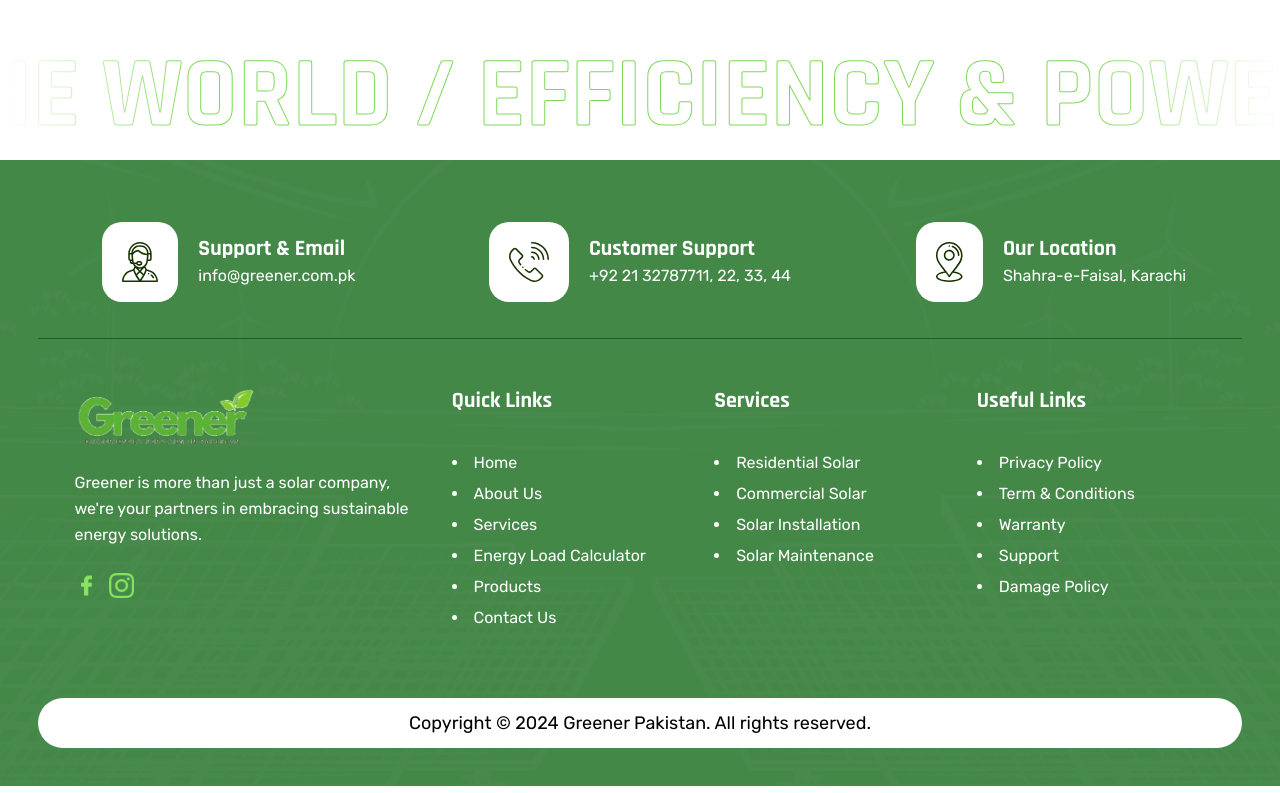
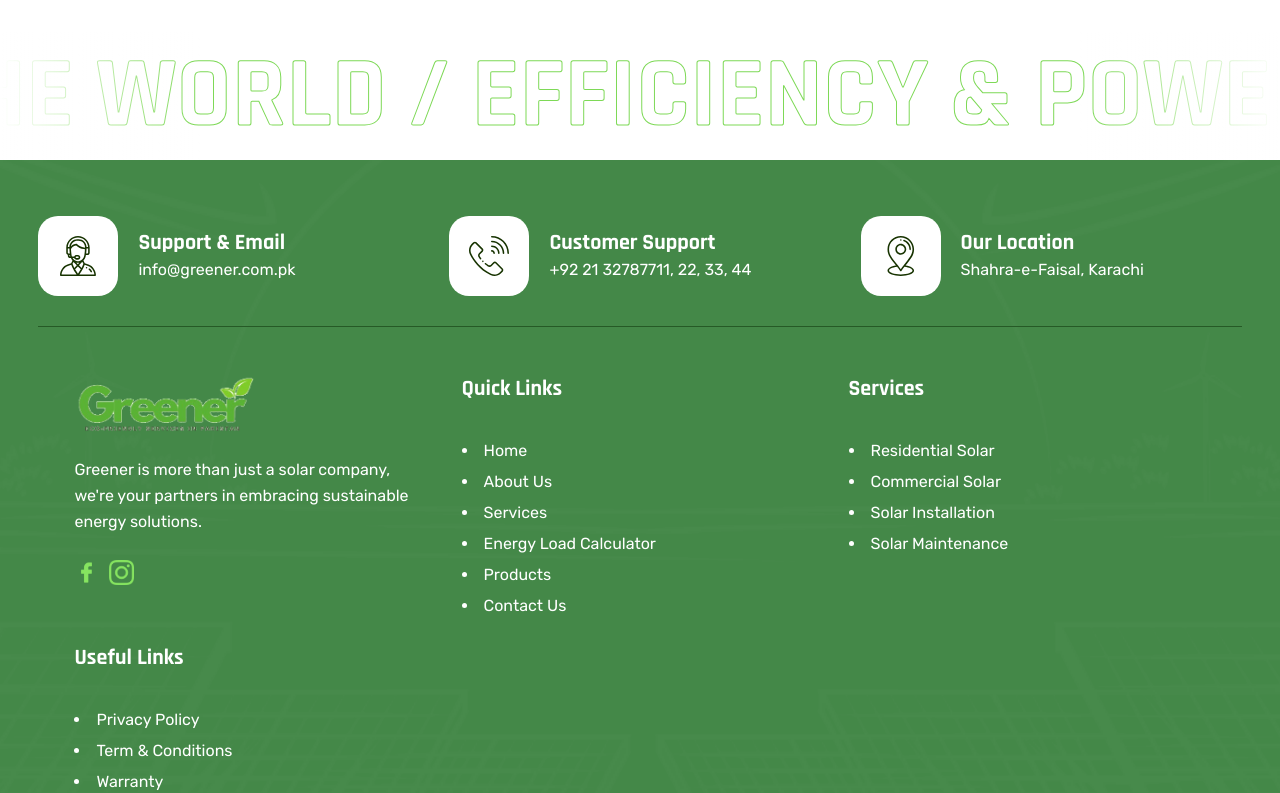
Before and after one commit to nameerfarooq/greener, a React (Vite) app: page /contact in a window 1280 px wide. Shown: the part 2004-2797 px from the top of the page. Built offline with nearby package versions, Linux system fonts and the light colour scheme.

Commit message:
Responsiveness added on home page

```diff
--- a/src/assets/styles/_footer.scss
+++ b/src/assets/styles/_footer.scss
@@ -3,20 +3,23 @@
   background-image: url("/src/assets/images/footerbg.png");
   background-position: center;
   background-repeat: no-repeat;
-background-size: cover;
+  background-size: cover;
   .inner {
     padding: 2% 3%;
     .row1 {
       display: flex;
       align-items: center;
       justify-content: center;
+      flex-wrap: wrap;
       gap: 30px;
-      padding: 3% 0;
+      padding: 30px 0;
       border-bottom: 1px solid rgb(38, 90, 38);
       .box {
-        @include centerAll;
+       display: flex;
+       align-items: center;
         gap: 20px;
         flex: 1;
+        min-width: 270px;
         .left {
           @include centerAll;
           padding: 20px;
@@ -27,9 +30,9 @@
             scale: 1.05;
             cursor: pointer;
           }
-          img {
-            width: 30px;
-            height: 30px;
+          svg {
+            width: 40px;
+            height: 40px;
             object-fit: contain;
           }
           .right {
@@ -44,13 +47,12 @@
       margin: 4% auto;
       display: flex;
       padding: 0 3%;
-      gap: 3%;
+      gap: 30px;
+flex-wrap: wrap;
 
-      .colflex2 {
-        flex: 1.5 !important;
-      }
       .column {
         flex: 1;
+        min-width: 280px;
         display: flex;
         flex-direction: column;
         gap: 25px;
@@ -82,10 +84,11 @@
     }
     .row3 {
       margin: 6% auto 1% auto;
-      height: 50px;
+      padding: 20px;
       background-color: var(--whiteColor);
       @include centerAll;
       border-radius: 25px;
+
     }
   }
 }
--- a/src/assets/styles/_global.scss
+++ b/src/assets/styles/_global.scss
@@ -266,6 +266,8 @@
     flex-direction: column;
     .boxes-holder {
       @include centerAll;
+      flex-wrap: wrap;
+
       gap: 20px;
       .box {
         position: relative;
@@ -342,16 +344,22 @@
   .inner {
     padding: 4% 6%;
     display: flex;
-    justify-content: space-around;
+    justify-content: center;
+    flex-wrap: wrap;
     align-items: center;
+    gap: 30px;
     .item {
-      @include centerAll;
-      gap: 20px;
+      display: flex;
+
+width: 250px;      gap: 20px;
       .left {
         background-color: var(--primaryColor);
         border-radius: 8px;
         padding: 15px;
         @include centerAll;
+        svg{
+          width: 50px !important;
+        }
       }
       .right {
         display: flex;
@@ -370,6 +378,7 @@
     .package-row {
       display: flex;
       justify-content: center;
+      flex-wrap: wrap;
       gap: 40px;
       .package {
         width: 350px;
@@ -871,16 +880,30 @@
         border-radius: 10px;
         margin: 10px;
       }
+      textarea {
+        border: none;
+        outline: none;
+        width: 100%;
+        display: flex;
+        align-items: center;
+        height: 120px;
+        padding: 10px 10px;
+        font-size: 1.6rem;
+        color: var(--secondaryColor);
+        font-family: "Rubik", sans-serif;
+        background-color: var(--whiteColor);
+        border-radius: 10px;
+        margin: 10px;
+      }
       .question {
         text-align: left;
         margin-top: 50px;
         .answer-holder {
-
           display: flex;
           justify-content: space-around;
           // gap: 20px;
           margin-top: 20px;
-          .answers{
+          .answers {
             width: 20%;
             display: flex;
             flex-direction: column;
@@ -900,8 +923,12 @@
             cursor: pointer;
           }
           input[type="radio"]:checked {
-            background-color: var(--secondaryColor) !important; /* Change the background color */
-            border-color: var(--lightBackgroundColor) !important; /* Change the border color */
+            background-color: var(
+              --secondaryColor
+            ) !important; /* Change the background color */
+            border-color: var(
+              --lightBackgroundColor
+            ) !important; /* Change the border color */
           }
         }
       }
--- a/src/assets/styles/_header.scss
+++ b/src/assets/styles/_header.scss
@@ -66,6 +66,7 @@
     align-items: center;
     justify-content: space-between;
     gap: 30px;
+    box-shadow: 0px 10px 15px #6163630a;
     .left {
       img {
         width: 150px;
@@ -90,6 +91,9 @@
           color: var(--primaryColor);
         }
       }
+      .collapsed-menu {
+        display: none !important ;
+      }
     }
   }
 }
--- /dev/null
+++ b/src/assets/styles/_responsive.scss
@@ -0,0 +1,155 @@
+@media (max-width: 1076px) {
+  .header {
+    .bottom {
+      .right {
+        .expanded-menu {
+          display: none;
+        }
+        .collapsed-menu {
+          display: block !important;
+        }
+      }
+    }
+  }
+  .responsive-header-nav-menu-items {
+    padding: 50px 30px;
+    display: flex !important;
+    justify-content: center !important;
+    flex-direction: column;
+    gap: 45px;
+    .item {
+      transition: all 0.2s ease-in-out;
+      cursor: pointer;
+      &:hover {
+        color: var(--primaryColor);
+      }
+    }
+    .active {
+      color: var(--primaryColor);
+    }
+  }
+  .solution-types {
+    .boxes-holder {
+      flex-wrap: wrap;
+    }
+  }
+  .packages .inner .package-row {
+    flex-wrap: wrap;
+  }
+  .ceo-message .inner {
+    flex-wrap: wrap;
+    .two {
+      width: 40%;
+      img {
+        width: 100%;
+      }
+    }
+    .three {
+      display: none;
+    }
+  }
+  .why-us .inner .right,
+  .about-section .inner .right {
+    width: 90% !important;
+  }
+}
+
+@media (max-width: 576px) {
+  html {
+    font-size: 9px !important;
+  }
+  .about-section .inner .left {
+    width: 100% !important;
+    .image1 {
+      width: 100% !important;
+    }
+  }
+  .why-us .inner .left {
+    width: 100% !important;
+    .image1 {
+      width: 100% !important;
+    }
+  }
+  .counter .inner {
+    padding: 12% 4%;
+  }
+  .ceo-message .inner {
+    // flex-wrap: wrap-reverse !important;
+    .two {
+      order: 1;
+      width: 80%;
+    }
+    .one {
+      order: 2;
+      width: 90%;
+    }
+    .three {
+      order: 3;
+    }
+  }
+  .slider .slide .inner {
+    width: 80% !important;
+    .text-3 {
+      font-size: 42px !important;
+      line-height: 42px;
+    }
+  }
+  .about-section .inner .left .image2,
+  .why-us .inner .left .image2 {
+    width: 70%;
+  }
+  .solution-types .inner {
+    padding: 50px 10px !important ;
+    .boxes-holder {
+      .box {
+        .white-layer,
+        .content {
+          width: 280px !important;
+        }
+        width: 280px !important;
+      }
+    }
+  }
+  .packages .inner{
+    padding: 50px 20px !important;
+    .package-row .package{
+        width: 95%;
+    }
+  }
+}
+@media (max-width: 536px) {
+  .header {
+    .top {
+      display: none !important;
+    }
+    .bottom {
+      margin-top: 30px;
+      padding: 10px;
+    }
+  }
+}
+@media (max-width: 1300px) {
+  .ceo-message .inner {
+    .three {
+      display: none;
+    }
+  }
+  .about-section .inner {
+    flex-wrap: wrap;
+    .left {
+      width: 70%;
+    }
+    .right {
+      width: 75%;
+    }
+  }
+  .why-us .inner {
+    flex-wrap: wrap;
+    .left {
+      width: 70%;
+    }
+    .right {
+      width: 75%;
+    }
+  }
+}
--- a/src/assets/styles/_slider.scss
+++ b/src/assets/styles/_slider.scss
@@ -18,6 +18,7 @@
           margin: 20px 0 0 0;
           display: flex;
           gap: 20px;
+          flex-wrap: wrap;
         }
       }
     }
--- a/src/assets/styles/main.scss
+++ b/src/assets/styles/main.scss
@@ -10,6 +10,7 @@
 @import "./Home";
 @import "./About";
 @import "./services";
+@import "./responsive";
 html {
   font-size: 10px;
 }
--- a/src/components/HeaderFooter/Header.jsx
+++ b/src/components/HeaderFooter/Header.jsx
@@ -4,6 +4,7 @@
 import instagram from "../../assets/icons/instagram.png";
 import logo from "../../assets/images/logo.png";
 import NavMenu from "./NavMenu";
+import ResponsiveNav from "./ResponsiveNav";
 const Header = () => {
   return (
     <div className="header">
@@ -44,7 +45,12 @@
           <img src={logo} alt="" />
         </div>
         <div className="right">
-          <NavMenu />
+          <div className="expanded-menu">
+            <NavMenu />
+          </div>
+          <div className="collapsed-menu">
+            <ResponsiveNav />
+          </div>
         </div>
       </div>
     </div>
--- /dev/null
+++ b/src/components/HeaderFooter/ResponsiveNav.jsx
@@ -0,0 +1,60 @@
+import * as React from "react";
+import Box from "@mui/material/Box";
+import Drawer from "@mui/material/Drawer";
+import Button from "@mui/material/Button";
+import List from "@mui/material/List";
+import Divider from "@mui/material/Divider";
+import ListItem from "@mui/material/ListItem";
+import ListItemButton from "@mui/material/ListItemButton";
+import ListItemIcon from "@mui/material/ListItemIcon";
+import ListItemText from "@mui/material/ListItemText";
+import InboxIcon from "@mui/icons-material/MoveToInbox";
+import MailIcon from "@mui/icons-material/Mail";
+import { NavLink } from "react-router-dom";
+import ButtonStyle1 from "../Buttons/ButtonStyle1";
+import menu from "../../assets/icons/menu.png";
+const ResponsiveNav = () => {
+  const [open, setOpen] = React.useState(false);
+  const toggleDrawer = (newOpen) => () => {
+    setOpen(newOpen);
+  };
+
+  return (
+    <div className="responsive-header-nav">
+      <Button onClick={toggleDrawer(true)}>
+        {" "}
+        <img width={40} src={menu} alt="" srcset="" />{" "}
+      </Button>
+      <Drawer open={open} onClose={toggleDrawer(false)}>
+        <Box
+          sx={{ width: 250 }}
+          role="presentation"
+          onClick={toggleDrawer(false)}
+        >
+          <div className="responsive-header-nav-menu-items">
+            <NavLink to="/home">
+              <div className="item text-2">Home</div>
+            </NavLink>
+            <NavLink to="/about">
+              <div className="item text-2">About Us</div>
+            </NavLink>
+            <NavLink to="/services">
+              <div className="item text-2">Services</div>
+            </NavLink>
+            <NavLink to="/elc">
+              <div className="item text-2">Energy Load Calculator</div>
+            </NavLink>
+            <NavLink to="/products">
+              <div className="item text-2">Products</div>
+            </NavLink>
+            <NavLink to="/contact">
+              <ButtonStyle1 text="Contact Us" />
+            </NavLink>
+          </div>
+        </Box>
+      </Drawer>
+    </div>
+  );
+};
+
+export default ResponsiveNav;
--- a/src/components/Packages/Packages.jsx
+++ b/src/components/Packages/Packages.jsx
@@ -7,7 +7,7 @@
         <div>
           <div className="text-9 center">Our Packages</div>
 
-          <div className="text-5">Go Smart Go Solar</div>
+          <div className="text-5 center">Go Smart Go Solar</div>
         </div>
         <div className="package-row">
           <div className="package">
```
Also changed, not shown: src/pages/Feedback/Feedback.jsx (+78 -35 lines), src/assets/icons/menu.png (added).
